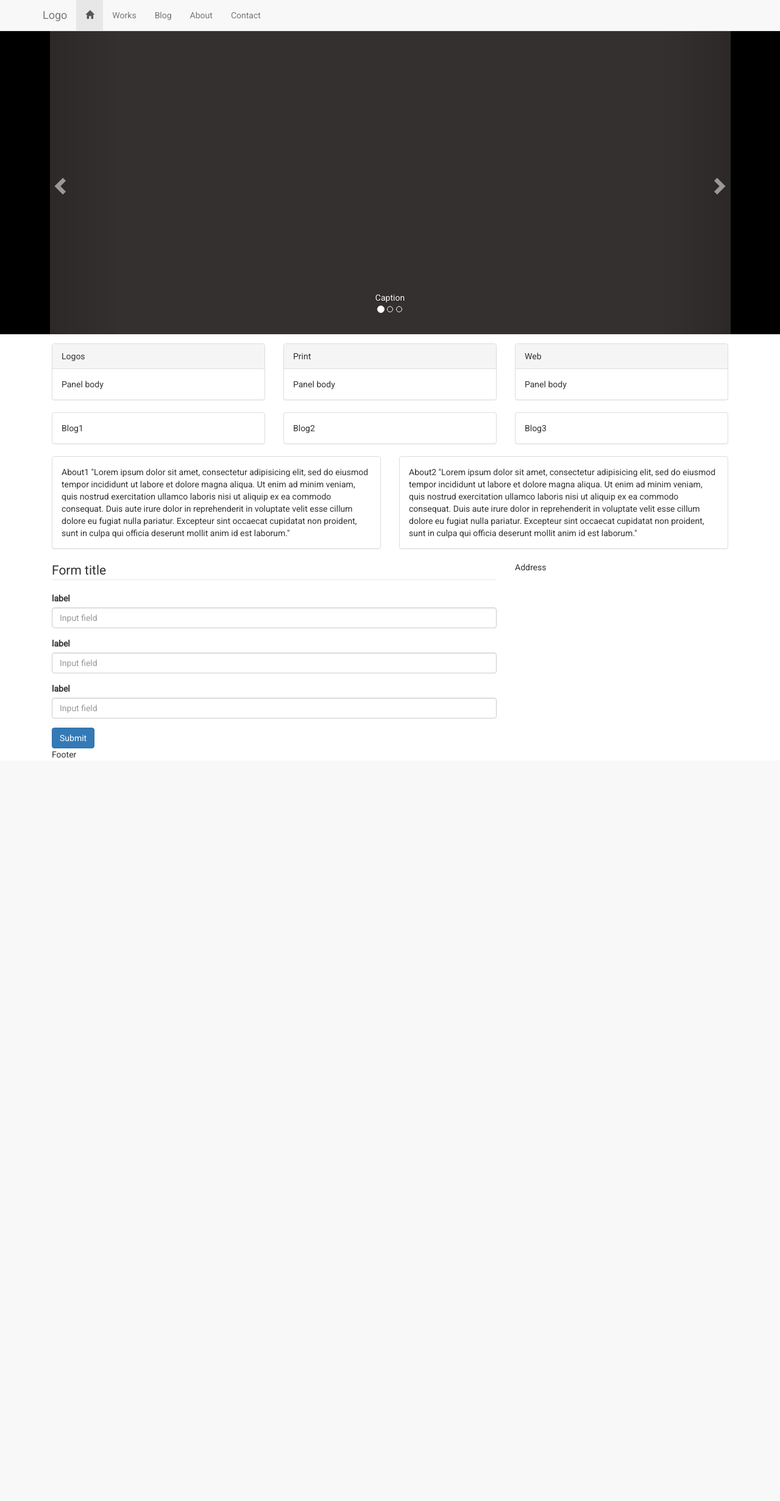
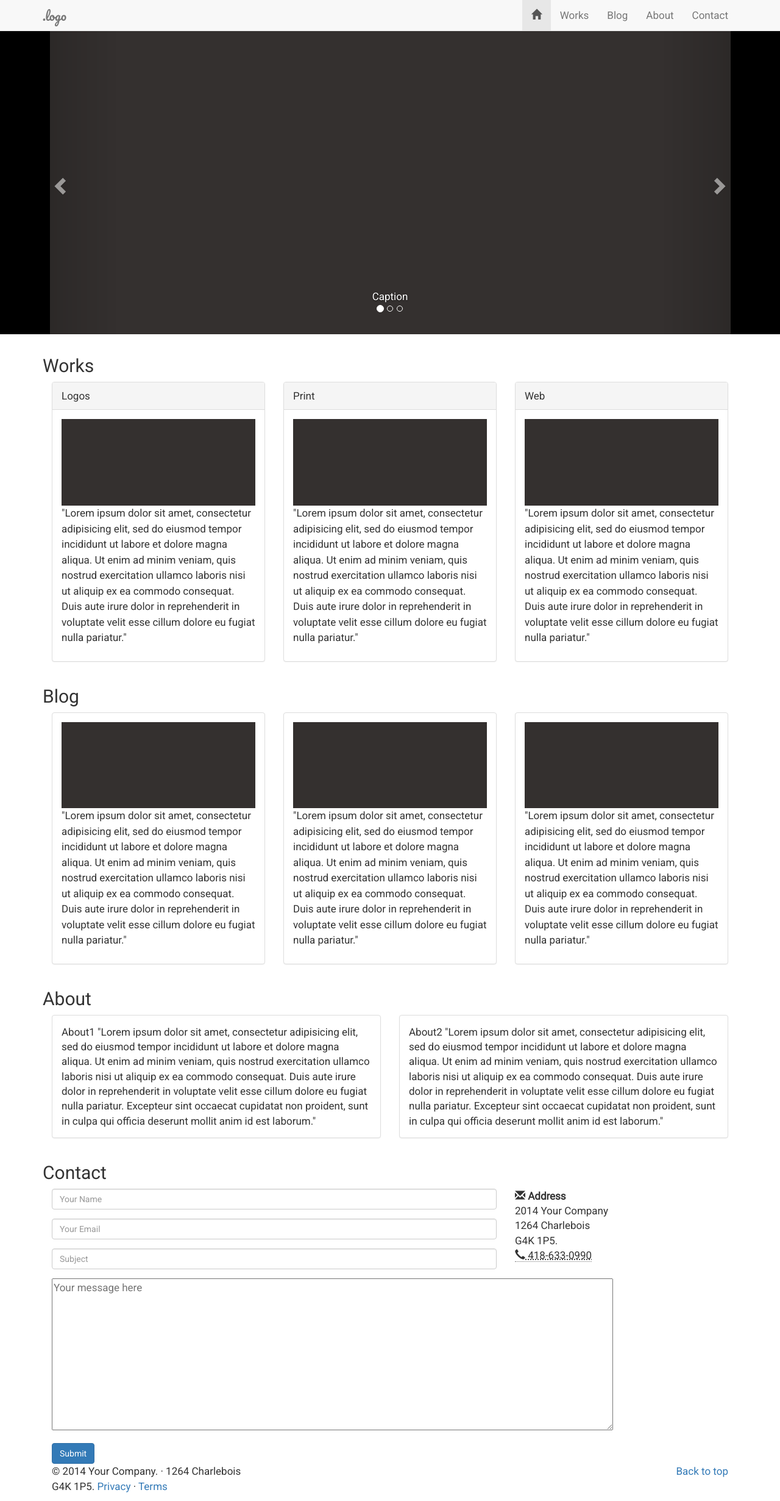
Before and after one commit to jazio/silexboot, a PHP site: page / in a window 1280 px wide. Shown: the whole page at 61% size. Before the commit the page ends 1243 px from the top, so only its background shows below. Run offline with PHP 8.4, Linux system fonts and the light colour scheme; some libraries are stand-ins or nearby versions.

Commit message:
placeholders, menulinks, fixes

```diff
--- a/web/index.html
+++ b/web/index.html
@@ -6,6 +6,7 @@
 	<!-- Bootstrap CSS -->
 	<link href="http://netdna.bootstrapcdn.com/bootstrap/3.0.3/css/bootstrap.min.css" rel="stylesheet" media="screen">
   <link href='http://fonts.googleapis.com/css?family=Roboto' rel='stylesheet' type='text/css'>
+  <link href='http://fonts.googleapis.com/css?family=Pacifico' rel='stylesheet' type='text/css'>
   <link rel="stylesheet" href="styles/screen.css">
 </head>
 <body>
@@ -15,7 +16,9 @@
           <nav class="navbar navbar-default navbar-fixed-top" role="navigation">
             <div class="container">
               <div class="navbar-header">
-                <a class="navbar-brand" href="#">Logo</a>
+                <a class="navbar-brand" href="#">.logo</a>
+
+
                 <button type="button" class="navbar-toggle" data-toggle="collapse" data-target=".navbar-collapse">
                   <span class="icon-bar"></span>
                   <span class="icon-bar"></span>
@@ -25,12 +28,12 @@
               </div>
 
               <div class="navbar-collapse collapse">
-                <ul class="nav navbar-nav">
+                <ul class="nav navbar-nav pull-right">
                   <li class="active"><a href="#"><span class="glyphicon glyphicon-home"></span></a></li>
-                  <li><a href="#">Works</a></li>
-                  <li><a href="#">Blog</a></li>
-                  <li><a href="#">About</a></li>
-                  <li><a href="#">Contact</a></li>
+                  <li><a href="#works">Works</a></li>
+                  <li><a href="#blog">Blog</a></li>
+                  <li><a href="#about">About</a></li>
+                  <li><a href="#contact">Contact</a></li>
                 </ul>
               </div>
 
@@ -53,7 +56,7 @@
           <div class="carousel-inner">
 
             <div class="item active">
-              <img src="img/carousel.jpg" alt="Carousel slide">
+              <img src="img/carousel.jpg" alt="Carousel slide"/>
 
               <div class="carousel-caption">
                 Caption
@@ -63,7 +66,7 @@
 
 
             <div class="item">
-              <img src="img/carousel.jpg" alt="Carousel slide">
+              <img src="img/carousel.jpg" alt="Carousel slide"/>
 
               <div class="carousel-caption">
                 Caption
@@ -73,7 +76,7 @@
 
 
             <div class="item">
-              <img src="img/carousel.jpg" alt="Carousel slide">
+              <img src="img/carousel.jpg" alt="Carousel slide"/>
 
               <div class="carousel-caption">
                 Caption
@@ -96,13 +99,16 @@
 
         <!-- Works
         ================================================== -->
-        <div class="row">
+        <div id="works" class="row">
           <div class="container">
+            <h2>Works</h2>
             <div class="col-md-4">
               <div class="panel panel-default">
                 <div class="panel-heading">Logos</div>
                 <div class="panel-body">
-                 Panel body
+                  <img src="img/carousel.jpg" alt="Carousel slide" width="100%" height="20%">
+                  <p>"Lorem ipsum dolor sit amet, consectetur adipisicing elit, sed do eiusmod tempor incididunt ut labore et dolore magna aliqua. Ut enim ad minim veniam, quis nostrud exercitation ullamco laboris nisi ut aliquip ex ea commodo consequat. Duis aute irure dolor in reprehenderit in voluptate velit esse cillum dolore eu fugiat nulla pariatur."</p>
+
                 </div>
               </div>
 
@@ -111,7 +117,9 @@
               <div class="panel panel-default">
                 <div class="panel-heading">Print</div>
                 <div class="panel-body">
-               Panel body
+
+                  <img src="img/carousel.jpg" alt="Carousel slide" width="100%" height="20%">
+                  <p>"Lorem ipsum dolor sit amet, consectetur adipisicing elit, sed do eiusmod tempor incididunt ut labore et dolore magna aliqua. Ut enim ad minim veniam, quis nostrud exercitation ullamco laboris nisi ut aliquip ex ea commodo consequat. Duis aute irure dolor in reprehenderit in voluptate velit esse cillum dolore eu fugiat nulla pariatur."</p>
                 </div>
               </div>
             </div>
@@ -119,7 +127,8 @@
               <div class="panel panel-default">
                 <div class="panel-heading">Web</div>
                 <div class="panel-body">
-             Panel body
+                  <img src="img/carousel.jpg" alt="Carousel slide" width="100%" height="20%">
+                  <p>"Lorem ipsum dolor sit amet, consectetur adipisicing elit, sed do eiusmod tempor incididunt ut labore et dolore magna aliqua. Ut enim ad minim veniam, quis nostrud exercitation ullamco laboris nisi ut aliquip ex ea commodo consequat. Duis aute irure dolor in reprehenderit in voluptate velit esse cillum dolore eu fugiat nulla pariatur."</p>
                 </div>
               </div>
             </div>
@@ -127,26 +136,30 @@
         </div>
         <!-- Blog
         ================================================== -->
-        <div class="row">
+        <div id="blog"class="row">
           <div class="container">
+            <h2>Blog</h2>
             <div class="col-md-4">
               <div class="panel panel-default">
                <div class="panel-body">
-                Blog1
+                 <img src="img/carousel.jpg" alt="Carousel slide" width="100%" height="20%">
+                 <p>"Lorem ipsum dolor sit amet, consectetur adipisicing elit, sed do eiusmod tempor incididunt ut labore et dolore magna aliqua. Ut enim ad minim veniam, quis nostrud exercitation ullamco laboris nisi ut aliquip ex ea commodo consequat. Duis aute irure dolor in reprehenderit in voluptate velit esse cillum dolore eu fugiat nulla pariatur."</p>
                </div>
              </div>
            </div>
            <div class="col-md-4">
             <div class="panel panel-default">
               <div class="panel-body">
-               Blog2
+               <img src="img/carousel.jpg" alt="Carousel slide" width="100%" height="20%">
+               <p>"Lorem ipsum dolor sit amet, consectetur adipisicing elit, sed do eiusmod tempor incididunt ut labore et dolore magna aliqua. Ut enim ad minim veniam, quis nostrud exercitation ullamco laboris nisi ut aliquip ex ea commodo consequat. Duis aute irure dolor in reprehenderit in voluptate velit esse cillum dolore eu fugiat nulla pariatur."</p>
              </div>
            </div>
          </div>
          <div class="col-md-4">
           <div class="panel panel-default">
            <div class="panel-body">
-            Blog3
+            <img src="img/carousel.jpg" alt="Carousel slide" width="100%" height="20%">
+            <p>"Lorem ipsum dolor sit amet, consectetur adipisicing elit, sed do eiusmod tempor incididunt ut labore et dolore magna aliqua. Ut enim ad minim veniam, quis nostrud exercitation ullamco laboris nisi ut aliquip ex ea commodo consequat. Duis aute irure dolor in reprehenderit in voluptate velit esse cillum dolore eu fugiat nulla pariatur."</p>
           </div>
         </div>
       </div>
@@ -154,8 +167,9 @@
   </div>
         <!-- About
         ================================================== -->
-        <div class="row">
+        <div id="about"class="row">
           <div class="container">
+            <h2>About</h2>
             <div class="col-md-6">
               <div class="panel panel-default">
                <div class="panel-body">
@@ -177,31 +191,37 @@
      </div>
         <!-- Contact
         ================================================== -->
-        <div class="row">
+        <div id="contact"class="row">
           <div class="container">
+            <h2>Contact</h2>
             <div class="col-md-8">
               <form action="" method="POST" role="form">
-                <legend>Form title</legend>
-
                 <div class="form-group">
-                  <label for="">label</label>
-                  <input type="text" class="form-control" id="" placeholder="Input field">
+                  <input type="text" class="form-control" id="" placeholder="Your Name">
                 </div>
                 <div class="form-group">
-                  <label for="">label</label>
-                  <input type="text" class="form-control" id="" placeholder="Input field">
+                  <input type="text" class="form-control" id="" placeholder="Your Email">
                 </div>
 
                 <div class="form-group">
-                  <label for="">label</label>
-                  <input type="text" class="form-control" id="" placeholder="Input field">
+                  <input type="text" class="form-control" id="" placeholder="Subject">
+                </div>
+
+                <div class="form-group">
+                <textarea placeholder="Your message here" cols="100%" rows="10"></textarea>
                 </div>
 
                 <button type="submit" class="btn btn-primary">Submit</button>
               </form>
             </div>
             <div class="col-md-4">
-             Address
+             <address>
+              <strong><span class="glyphicon glyphicon-envelope"></span>  Address</h4></strong><br/>
+              2014 Your Company<br/>
+              1264 Charlebois<br/>
+              G4K 1P5.<br/>
+              <abbr title="Phone"><span class="glyphicon glyphicon-earphone"></span> 418-633-0990</abbr>
+            </address>
           </div>
         </div>
       </div>
@@ -211,7 +231,12 @@
         <div class="row">
          <div class="container">
            <div class="col-md-12">
-            Footer
+             <footer>
+
+              <p class="pull-right"><a href="#">Back to top</a></p>
+              <p>&copy; 2014 Your Company. &middot;  1264 Charlebois<br/>
+                G4K 1P5. <a href="#"> Privacy</a> &middot; <a href="#"> Terms</a>
+              </footer>
             </div>
           </div>
         </div>
--- a/web/styles/screen.css
+++ b/web/styles/screen.css
@@ -1,8 +1,25 @@
+/* Typo */
+.navbar-brand {
+	font-family: 'Pacifico', cursive;
+	font-size: 120%;
+}
+
 body {
 	font-family: 'Roboto', sans-serif;
-	font-size: 140%;
-	margin-top: 50px;
+	font-size: 170%;
+
 }
+
+p {
+	line-height: 1.5em;
+}
+
+/* Layout */
+
+body {
+ margin-top: 50px;
+}
+
 .carousel-inner {
 	background:black;
 	margin-bottom: 15px;
```
Lines whose indentation alone changed are shown as unchanged.
